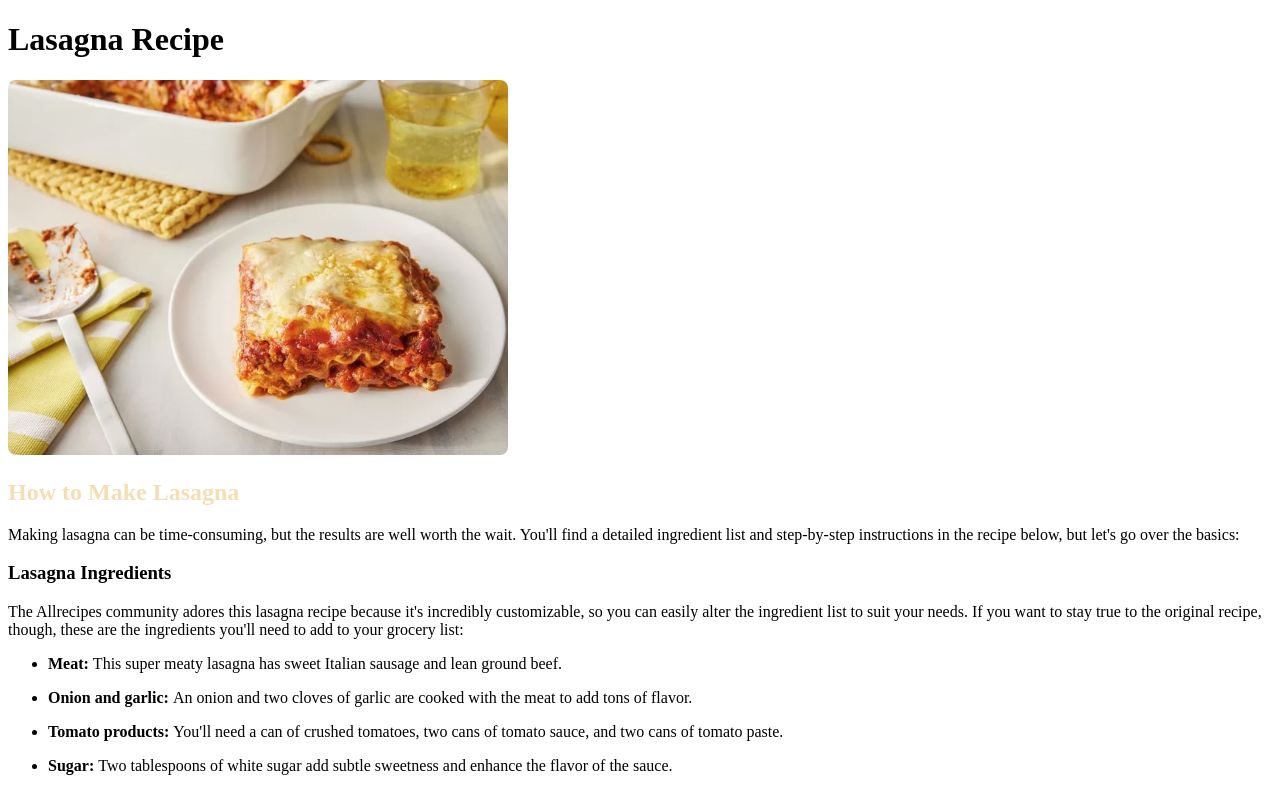
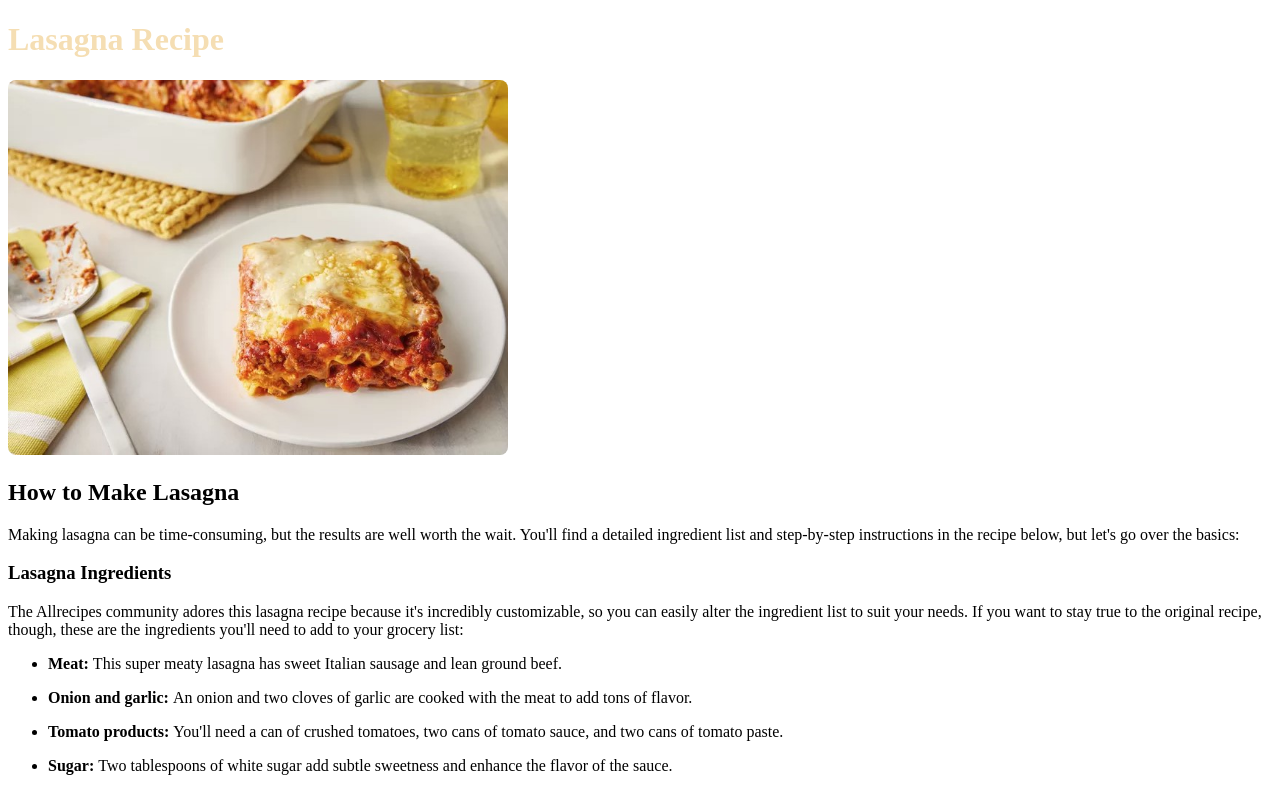
Before and after one commit to BH1036284/html_2, a plain HTML site: page recipes/lasagna.html in a window 1280 px wide. Shown: the top 788 px of the page. Drawn offline with Linux system fonts and the light colour scheme.

Commit message:
CSS Assignment 5

```diff
--- a/recipes/lasagna.html
+++ b/recipes/lasagna.html
@@ -15,11 +15,11 @@
     <link rel="stylesheet" href="style.css">
 </head>
 <body>
-    <h1>Lasagna Recipe</h1>
+    <h1 class="other-text">Lasagna Recipe</h1>
     <img class="rounded-img" src="lasagna.jpg" alt="A picture Lasagna" width="300" height="200">
 
     <!-- Description -->
-    <h2 class="other-text">How to Make Lasagna</h2>
+    <h2>How to Make Lasagna</h2>
     <p>Making lasagna can be time-consuming, but the results are well worth the wait. You'll find a detailed ingredient list and step-by-step instructions in the recipe below, but let's go over the basics:</p>
 
     <!-- Ingredients -->
```
